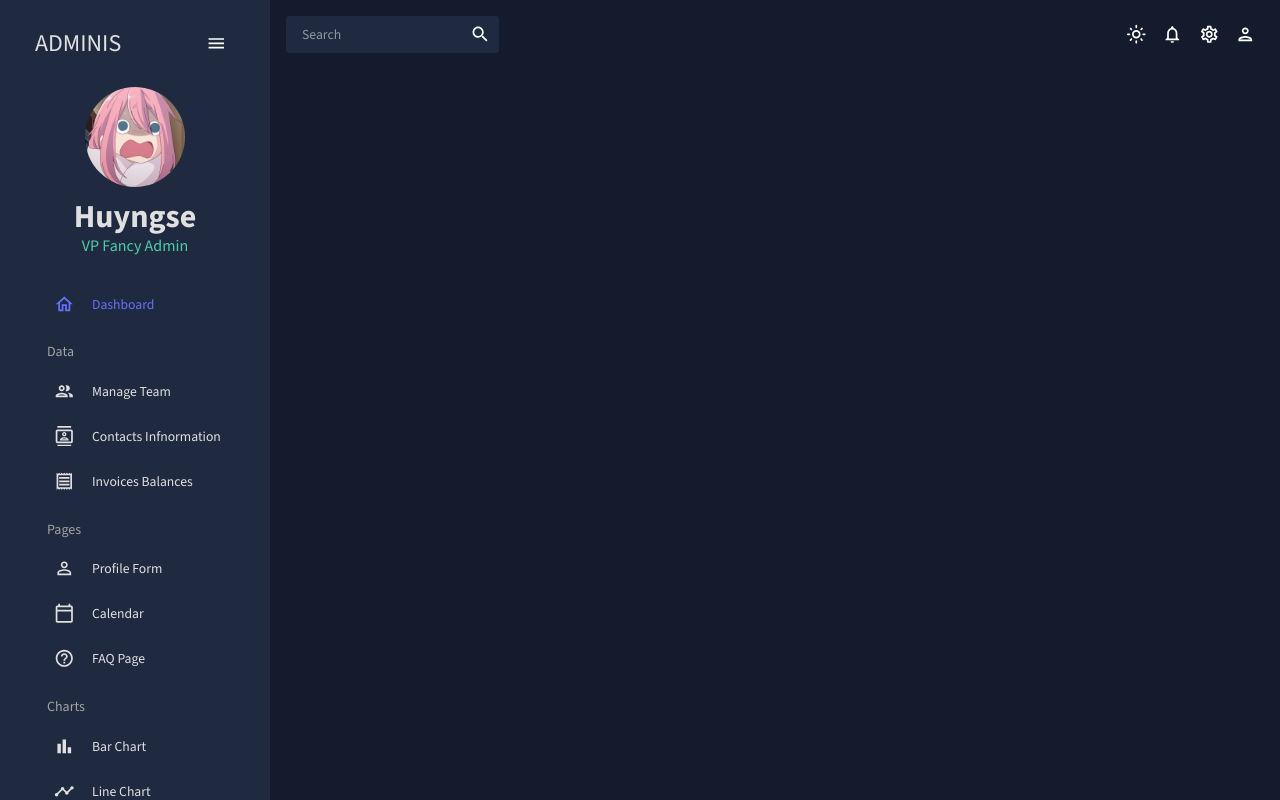
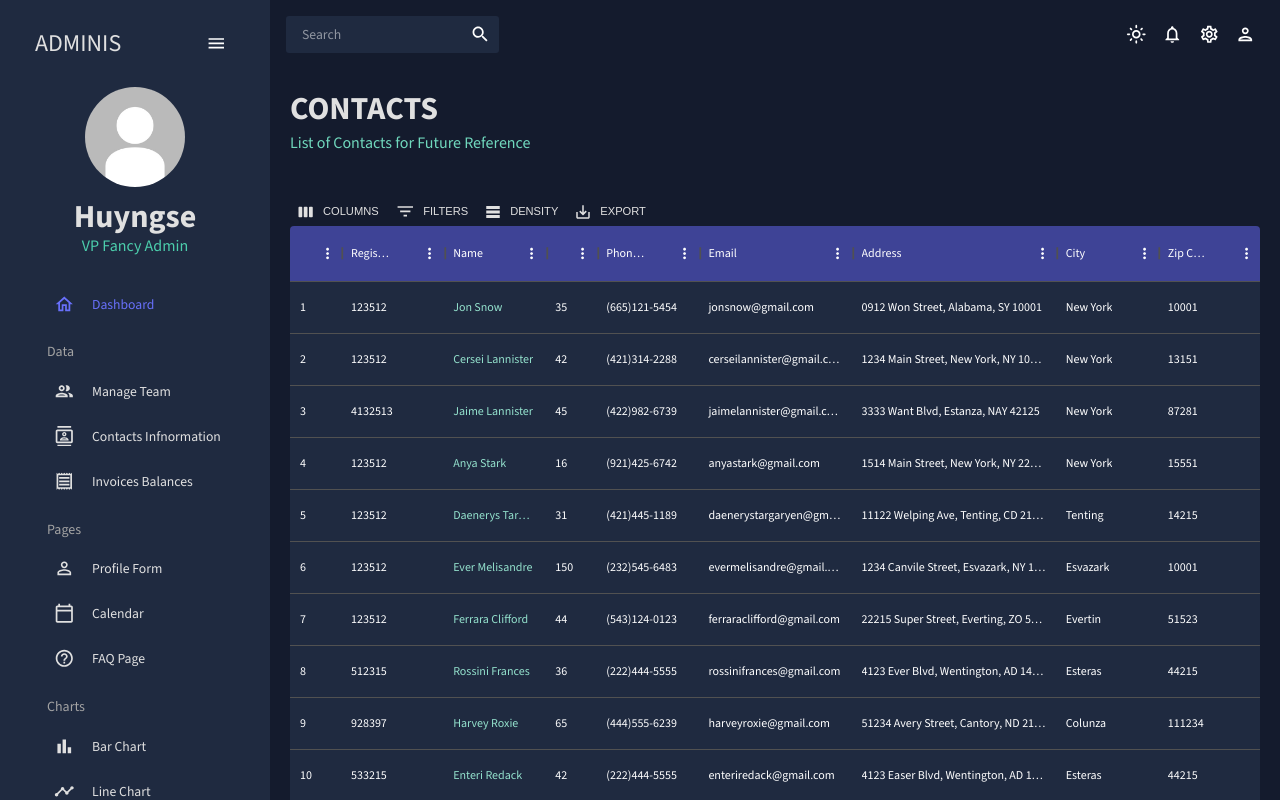
Before and after one commit to huyngse/react-admin, a React (Create React App) app: page /contacts in a window 1280 px wide. Built offline with nearby package versions, Linux system fonts and the light colour scheme; the HTML template or start-up script is replaced by a standard one.

Commit message:
Add contacts and invoices page

```diff
--- a/src/App.js
+++ b/src/App.js
@@ -4,8 +4,8 @@
 import Sidebar from "./scenes/global/Sidebar";
 import Dashboard from "./scenes/dashboard";
 import Team from "./scenes/team";
-// import Invoices from "./scenes/invoices";
-// import Contacts from "./scenes/contacts";
+import Invoices from "./scenes/invoices";
+import Contacts from "./scenes/contacts";
 // import Bar from "./scenes/bar";
 // import Form from "./scenes/form";
 // import Line from "./scenes/line";
@@ -28,8 +28,8 @@
               <Routes>
                 <Route path="/" element={<Dashboard />} />
                 <Route path="/team" element={<Team />} />
-                {/* <Route path="/invoices" element={<Invoices/>}/> */}
-                {/* <Route path="/contacts" element={<Contacts/>}/> */}
+                <Route path="/invoices" element={<Invoices/>}/>
+                <Route path="/contacts" element={<Contacts/>}/>
                 {/* <Route path="/bar" element={<Bar/>}/> */}
                 {/* <Route path="/form" element={<Form/>}/> */}
                 {/* <Route path="/line" element={<Line/>}/> */}
--- /dev/null
+++ b/src/scenes/contacts/index.jsx
@@ -0,0 +1,109 @@
+import { Box } from "@mui/material";
+import { tokens } from "../../theme";
+import Header from "../../components/Header";
+import { mockDataContacts } from "../../data/mockData";
+import { DataGrid, GridToolbar } from "@mui/x-data-grid";
+import { useTheme } from "@mui/material";
+
+const Contacts = () => {
+    const theme = useTheme();
+    const colors = tokens(theme.palette.mode);
+    const columns = [
+        {
+            field: "id",
+            headerName: "ID",
+            flex: 0.5,
+        },
+        {
+            field: "registrarId",
+            headerName: "Registrar ID",
+            flex: 1,
+        },
+        {
+            field: "name",
+            headerName: "Name",
+            flex: 1,
+            cellClassName: "name-collumn--cell",
+        },
+        {
+            field: "age",
+            headerName: "Age",
+            type: "number",
+            headerAlign: "left",
+            align: "left",
+            flex: 0.5
+
+        },
+        {
+            field: "phone",
+            headerName: "Phone Number",
+            flex: 1,
+        },
+        {
+            field: "email",
+            headerName: "Email",
+            flex: 1.5,
+        },
+        {
+            field: "address",
+            headerName: "Address",
+            flex: 2,
+        },
+        {
+            field: "city",
+            headerName: "City",
+            flex: 1,
+        },
+        {
+            field: "zipCode",
+            headerName: "Zip Code",
+            flex: 1,
+        },
+
+    ];
+    return (
+        <Box m="20px" >
+            <Header
+                title="CONTACTS"
+                subtitle="List of Contacts for Future Reference"
+            />
+             <Box
+                m="40px 0 0 0"
+                sx={{
+                    "& .MuiDataGrid-root": {
+                        border: "none",
+                    },
+                    "& .MuiDataGrid-cell": {
+                        borderBottom: "none",
+                    },
+                    "& .name-collumn--cell": {
+                        color: colors.greenAccent[300],
+                    },
+                    "& .MuiDataGrid-columnHeaders": {
+                        backgroundColor: colors.blueAccent[700],
+                        borderColor: "none",
+                    },
+                    "& .MuiDataGrid-virtualScroller": {
+                        backgroundColor: colors.primary[400],
+                    },
+                    "& .MuiDataGrid-footerContainer": {
+                        borderTop: "none",
+                        backgroundColor: colors.blueAccent[700],
+                    },
+                    "& .MuiDataGrid-toolbarContainer .MuiButton-text": {
+                        color: `${colors.grey[100]} !important`,
+                    },
+                }}
+            >
+                <DataGrid
+                    rows={mockDataContacts}
+                    columns={columns}
+                    components={{
+                        Toolbar: GridToolbar
+                    }}
+                />
+            </Box>
+        </Box>
+    )
+}
+export default Contacts;
--- a/src/scenes/global/Sidebar.jsx
+++ b/src/scenes/global/Sidebar.jsx
@@ -103,7 +103,7 @@
                         <Box mb="25px">
                             <Box display="flex" justifyContent="center" alignItems="center">
                                 <img
-                                    src={`../../assets/user.png`}
+                                    src={`../../assets/user.jpg`}
                                     alt="profile-user"
                                     width="100px"
                                     height="100px"
--- /dev/null
+++ b/src/scenes/invoices/index.jsx
@@ -0,0 +1,91 @@
+import { Box, Typography, useTheme } from "@mui/material";
+import { tokens } from "../../theme";
+import Header from "../../components/Header";
+import { mockDataInvoices } from "../../data/mockData";
+import { DataGrid } from "@mui/x-data-grid";
+
+const Invoices = () => {
+    const theme = useTheme();
+    const colors = tokens(theme.palette.mode);
+    const columns = [
+        {
+            field: "id",
+            headerName: "ID",
+            flex: 0.5,
+        },
+        {
+            field: "name",
+            headerName: "Name",
+            flex: 1,
+            cellClassName: "name-collumn--cell",
+        },
+        {
+            field: "phone",
+            headerName: "Phone Number",
+            flex: 1,
+        },
+        {
+            field: "email",
+            headerName: "Email",
+            flex: 1.5,
+        },
+        {
+            field: "cost",
+            headerName: "Cost",
+            flex: 1,
+            renderCell: (params) => (
+                <Typography color={colors.greenAccent[500]}>
+                    ${params.row.cost}
+                </Typography>
+            ),
+        },
+        {
+            field: "date",
+            headerName: "Date",
+            flex: 1,
+        },
+    ];
+    return (
+        <Box m="20px" >
+            <Header
+                title="INVOICES"
+                subtitle="List of Invoice Balances"
+            />
+            <Box
+                m="40px 0 0 0"
+                sx={{
+                    "& .MuiDataGrid-root": {
+                        border: "none",
+                    },
+                    "& .MuiDataGrid-cell": {
+                        borderBottom: "none",
+                    },
+                    "& .name-collumn--cell": {
+                        color: colors.greenAccent[300],
+                    },
+                    "& .MuiDataGrid-columnHeaders": {
+                        backgroundColor: colors.blueAccent[700],
+                        borderColor: "none",
+                    },
+                    "& .MuiDataGrid-virtualScroller": {
+                        backgroundColor: colors.primary[400],
+                    },
+                    "& .MuiDataGrid-footerContainer": {
+                        borderTop: "none",
+                        backgroundColor: colors.blueAccent[700],
+                    },
+                    "& .MuiCheckbox-root": {
+                        color: `${colors.greenAccent[200]} !important`,
+                    },
+                }}
+            >
+                <DataGrid
+                checkboxSelection
+                    rows={mockDataInvoices}
+                    columns={columns}
+                />
+            </Box>
+        </Box>
+    )
+}
+export default Invoices;
```
Also changed, not shown: public/assets/user.jpg (added), public/assets/user.png (deleted), src/scenes/form/index.jsx (added).
